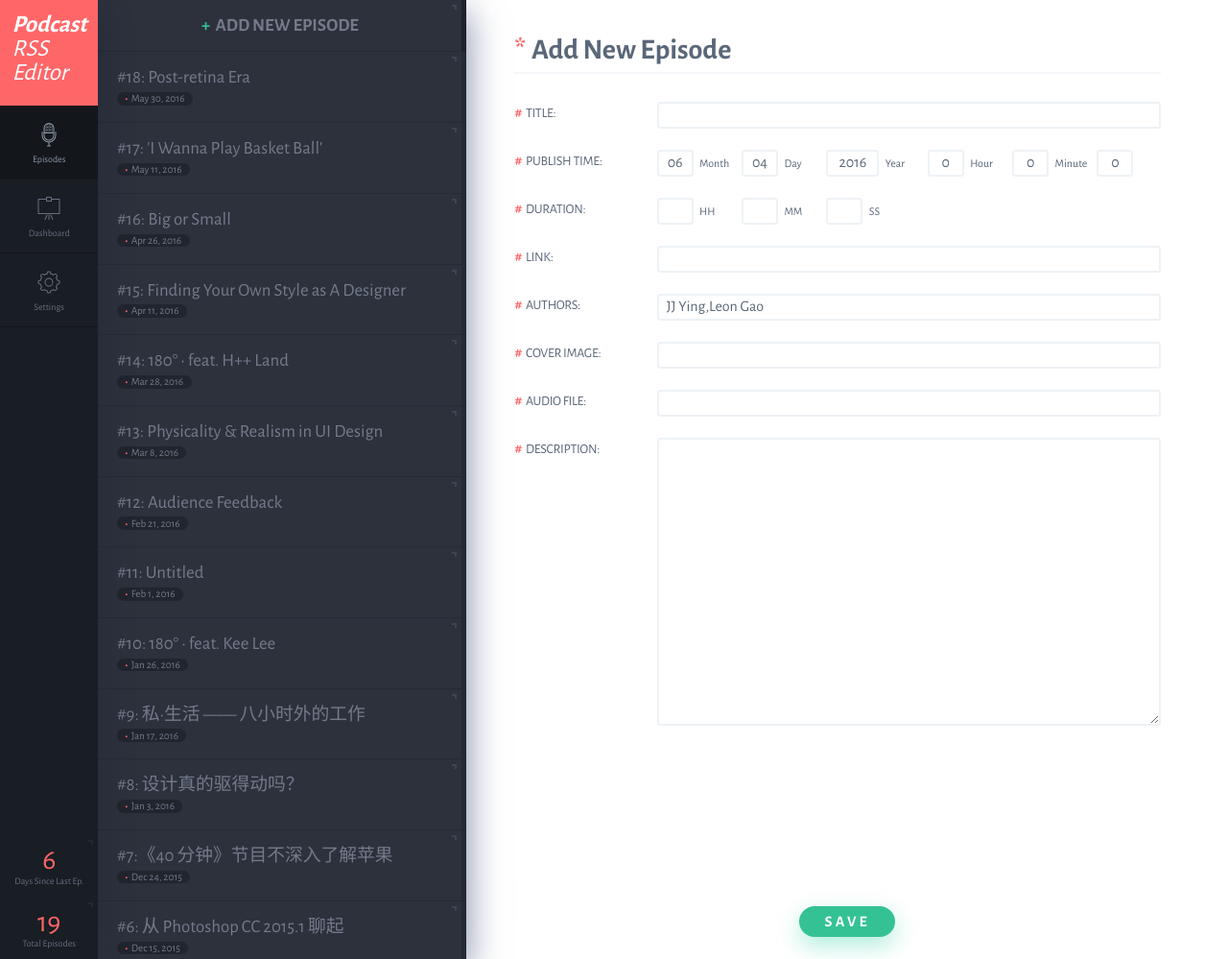
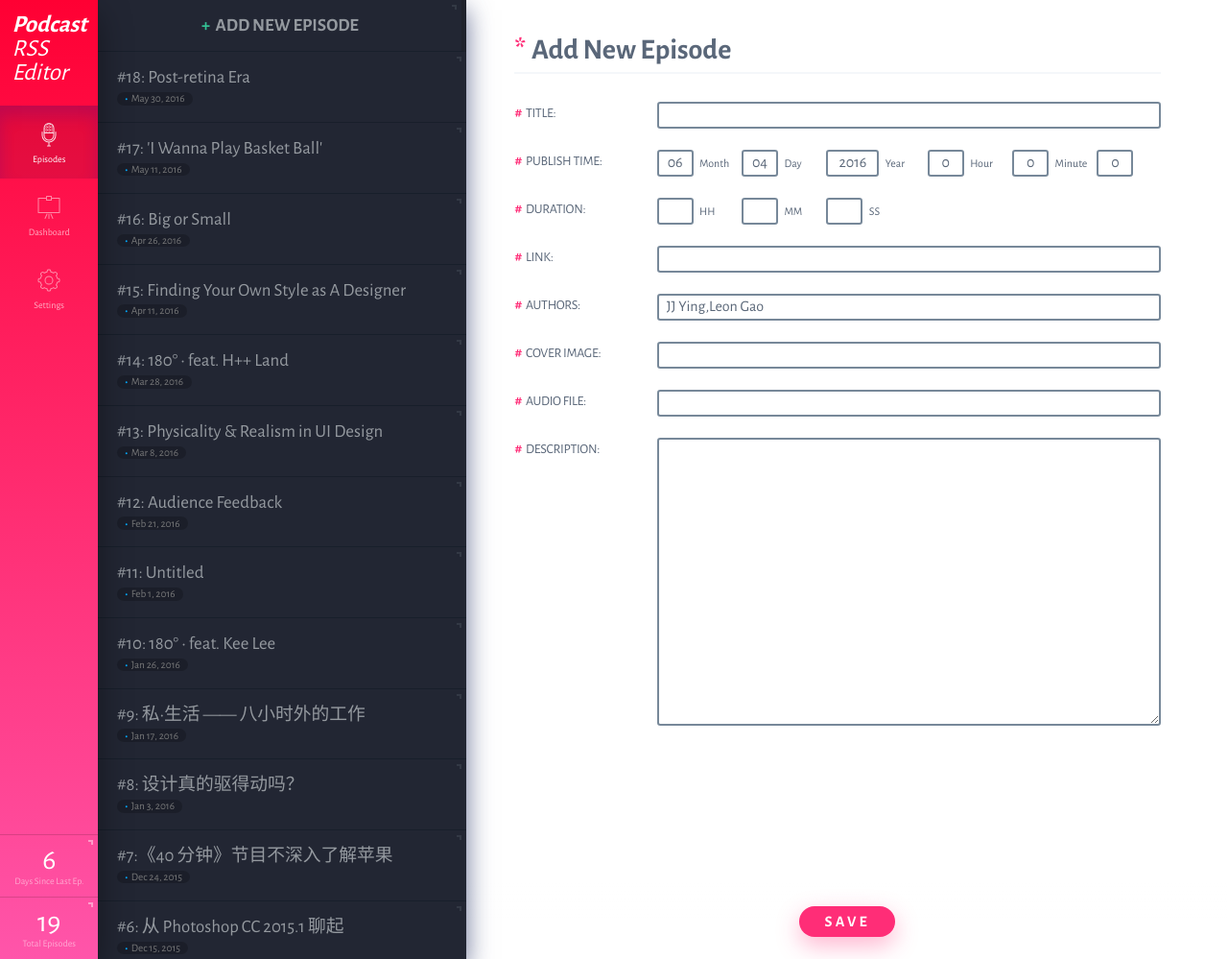
Before and after one commit to JJYing/Podcast-RSS-Editor, a PHP site: the page made by index.php in a window 1280 px wide. Shown: the whole page at 96% size. Run offline with PHP 8.4, Linux system fonts and the light colour scheme; data that the repository does not hold is empty; some libraries are stand-ins or nearby versions.

Commit message:
New Style

```diff
--- a/styles.css
+++ b/styles.css
@@ -37,21 +37,20 @@ input, select, textarea{
 }
 /*~Nav*/
 nav{
-	background: #191d24;
+	background: linear-gradient(180deg, #f03, #f5a);
 	width: 8%;
 	height: 100%;
 	position: fixed;
 	left: 0;
 	top: 0;
 	z-index: 999;
-	box-shadow: 0px 13px 35px rgba(25,31,54,0.35);
+	box-shadow: 0px 15px 35px rgba(0, 0, 0, 0.4);
 }
 .logo{
 	color: #fff;
 	font-size: 2.5em;
 	font-weight: 100;
 	width: 100%;
-	background: #ff6668;
 	padding: .5em;
 	display: block;
 	height: 110px;
@@ -61,19 +60,20 @@ nav>ul li{
 	list-style: none;
 }
 nav>ul li .highlight{
-	background: #13171c;
-	color: #8d98a6;
+	background: rgba(0, 0, 0, .1);
+	box-shadow: inset 0px 11px 16px rgba(52, 12, 155, 0.2);
+	color: #fff;
 }
 nav>ul li .highlight path{
-	fill: #8d98a6;
+	fill: 	rgba(255, 255, 255, .85);
 }
 nav>ul li a{
-	color: #66707d;
+	color: 	rgba(255, 255, 255, .65);
 	display: block;
 	padding: 1.5em 2em;
-	border-bottom: 1px solid #13151c;
+	/*border-bottom: 1px solid rgba(0, 0, 0, .15);*/
 	text-align: center;
-	-webkit-transition: color .1s ease-out;
+	transition: color .1s ease-out;
 }
 nav>ul li a:hover{
 	color: #fff;
@@ -85,8 +85,8 @@ nav>ul li svg{
 	height: 30px;
 }
 nav>ul li svg path{
-	fill: #66707d;
-	-webkit-transition: all .1s ease-out;
+	fill: 	rgba(255, 255, 255, .5);
+	transition: all .1s ease-out;
 }
 nav>ul li a:hover path{
 	fill: #fff;
@@ -95,7 +95,7 @@ nav>ul li a:hover path{
 .nav-dashboard{
 	font-size: 1em;
 	line-height: 1.5;
-	color: #66707d;
+	color: rgba(255, 255, 255, .5);
 	width: 8%;
 	position: fixed;
 	bottom: 0;
@@ -104,7 +104,7 @@ nav>ul li a:hover path{
 	display: block;
 	list-style: none;
 	padding: 1em;
-	border-top: 1px solid #1b1f26;
+	border-top: 1px solid rgba(0, 0, 0, .15);
 	text-align: center;
 	line-height: 1.1;
 	font-weight: 400;
@@ -113,7 +113,7 @@ nav>ul li a:hover path{
 .nav-dashboard strong{
 	font-weight: 200;
 	font-size: 3em;
-	color: #ff6668;
+	color: #fff;
 	font-family: 'Alegreya Sans', 'PingFang SC', 'Hiragino Sans GB', 'Microsoft YaHei', sans-serif;
 }
 /*~Item List*/
@@ -125,31 +125,38 @@ aside{
 	overflow: scroll;
 	overflow-x: auto;
 	left: 8%;
-	z-index: 900;
-	box-shadow: 0px 13px 35px rgba(41,54,105,0.6);
+	z-index: 9;
+	box-shadow: 0px 10px 25px rgba(41,54,105, .7);
+	background: #232733;
 }
 .item{
-	background: #2c313c;
+	background: rgba(23, 30, 56, .05);
 	font-size: 1.5em;
 	display: block;
 	font-weight: 700;
 	line-height: 1.25;
 	display: block;
 	padding: 1em 1.3em;
-	border-bottom: 1px solid #252b36;
-	border-right: 5px solid #252a33;
+	border-bottom: 1px solid rgba(10, 20, 30, .4);
 	cursor: pointer;
-	-webkit-transition: all .1s ease-in;
+	transition: all .1s ease-in;
 	position: relative;
 }
 .item.highlight{
-	background: #252b36;
-	border-right: 5px solid #171922;
+	background: #789;
+	/*border-right: 5px solid #445566;*/
+	border-bottom: 1px solid rgba(10, 20, 30, .8);
+	box-shadow: inset -4px 13px 29px rgba(44, 55, 66, 0.2);
 }
 .item:hover{
-	background: #34c295;
-	border-right: 5px solid #3ee6ab;
-	border-bottom: 1px solid #34c295;
+	background: rgba(10, 0, 20, .15);
+	/*border-right: 5px solid rgba(0, 20, 60, .05);*/
+	box-shadow: none;
+}
+.item.highlight:hover{
+	background: #789;
+	color: #fff;
+	box-shadow: inset -4px 13px 29px rgba(44, 55, 66, 0.2);
 }
 .add-new-item{
 	text-align: center;
@@ -165,44 +172,45 @@ aside{
 	color: #34c295;
 	margin: 0 .3em 0 0;
 }
-.item:hover h1,
-.item:hover h1:before,
-.item:hover .item-date{
-	color: #fff;
-}
 h1{
 	font-size: 1.25em;
-	color: #737a8a;
+	color: #94999f;
 	font-weight: 400;
-	-webkit-transition: all .1s ease-in;
+	transition: all .1s ease-in;
 }
 .item.highlight h1{
-	font-weight: 900;
-	color: #cecfd1;
+	font-weight: 400;
+	color: #e4eaf7;
 }
 .item.highlight:hover h1{
 	color: #fff;
 }
 .item-date{
 	font-size: .75em;
-	color: #737a8a;
+	color: #777879;
 	display: inline-block;
 	margin-top: .3em;
-	background: rgba(0, 0, 0, .25);
+	background: rgba(0, 0, 0, .2);
 	line-height: 1;
 	padding: .1em .75em;
 	border-radius: 1em;
 	font-weight: 300;
-	-webkit-transition: all .1s ease-in;
+	transition: all .1s ease-in;
 }
 .item-date:before{
 	content: "•";
 	font-weight: 900;
-	color: #ff6668;
+	color: #0af;
 	margin: 0 .3em 0 0;
 }
 .item.highlight .item-date:before{
-	color: #34c295;
+	color: #f03;
+}
+.item:hover h1,
+.item:hover h1:before,
+.item.highlight .item-date,
+.item:hover .item-date{
+	color: #fff;
 }
 /* Edit Panel */
 .panel{
@@ -211,6 +219,7 @@ h1{
 	background: #fff;
 	position: fixed;
 	right: 0;
+	z-index: 2;
 	height: 100%;
 	display: inline-block;
 }
@@ -234,7 +243,7 @@ h2{
 h2:before{
 	content: "*";
 	font-weight: 900;
-	color: #ff6668;
+	color: #ff2d77;
 	margin: 0 .2em 0 0;
 }
 .edit-panel section{
@@ -249,24 +258,24 @@ h3{
 	display: inline-block;
 	width: 18%;
 	padding: 0 1em 0 0;
-	font-weight: 100;
+	font-weight: 300;
 	letter-spacing: -0.02em;
 	text-transform: uppercase;
 	font-size: .7em;
 	line-height: 50px;
 	vertical-align: middle;
-	-webkit-transition: all .1s ease-in;
+	transition: all .1s ease-in;
 }
 h3:before{
 	content: "#";
 	padding: 0 .3em 0 0;
-	color: #ff6668;
+	color: #ff2d77;
 	font-weight: 700;
-	-webkit-transition: all .1s ease-in;
+	transition: all .1s ease-in;
 }
 .edit-panel section:hover h3,
 .edit-panel section:hover h3:before{
-	color: #34c295;
+	color: #ff2d77;
 /*	text-indent: .4em;*/
 	font-weight: 400;
 }
@@ -280,24 +289,25 @@ h3:before{
 	font-size: .75rem;
 }
 input[type=text],textarea{
-	border: 2px solid #eef2f6;
+	border: 2px solid #789;
 	color: #5a6778;
 	padding: .15em .5em;
 	font-size: .8em;
+	background: #fff;
 	width: 100%;
 	border-radius: .2em;
 	margin: 14px 8% 0 0;
 	font-family: 'Alegreya Sans', 'PingFang SC', 'Hiragino Sans GB', 'Microsoft YaHei', sans-serif;
-	-webkit-transition: all .1s ease-in;
+	transition: all .1s ease-in;
 	font-size: 1rem;
 }
 .edit-panel section:hover input[type=text],
 .edit-panel section:hover textarea{
-	border: 2px solid #34c295;
+	border: 2px solid #ff2d77;
 	background: #fefefe;
-	box-shadow: 0px 8px 19px rgba(26,204,156,0.15);
+	box-shadow: 0px 8px 19px rgba(255,102,104,0.15);
 	z-index: 99999;
-	-webkit-transform: translate(0,-2px);
+	/*transform: translate(0,-2px);*/
 }
 .edit-duration input,
 .edit-date input{
@@ -330,7 +340,7 @@ input[type=submit],
 	display: block;
 	font-size: 16px;
 	line-height: 32px;
-	background: #34c295;
+	background: #ff2d77;
 	color: #fff;
 	font-weight: 700;
 	font-family: 'Alegreya Sans', 'PingFang SC', 'Hiragino Sans GB', 'Microsoft YaHei', sans-serif;
@@ -338,22 +348,22 @@ input[type=submit],
 	letter-spacing: .2em;
 	cursor: pointer;
 	text-transform: uppercase;
+	transition: all .1s ease-out;
 	margin: 25px auto 0;
-	box-shadow: 0px 9px 25px rgba(26,204,156,0.35);
+	box-shadow: 0px 9px 25px rgba(255,45,119,0.35);
 	opacity: 0;
 }
 input[type=submit]:hover,
 .settings select:hover{
-	background: #ff6668;
-	box-shadow: 0px 9px 25px rgba(255,102,104,0.35);
+	background: #ff55aa;
+	box-shadow: 0px 9px 25px rgba(255,85,170,0.35);
 }
 /*~Dashboard*/
 .dashboard{
 	width: 92%;
 	height: 100%;
-	background: #fff;
-	background: #13171c;
-	z-index: 99999;
+	background: #232733;
+	z-index: 99;
 	position: absolute;
 	top: 0;
 	right: 0;
@@ -507,30 +511,39 @@ input[type=submit]:hover,
 .scale-in-3{-webkit-animation: scale-in .4s ease-out 0.2s 1 forwards;opacity: 0;}
 .scale-in-4{-webkit-animation: scale-in .4s ease-out 0.3s 1 forwards;opacity: 0;}
 .scale-in-5{-webkit-animation: scale-in .4s ease-out 0.4s 1 forwards;opacity: 0;}
+
+.bar-in-1{-webkit-animation: bar-in .5s ease-out 0.4s 1 forwards; transform-origin:50% 100%;transform: scaleY(0)}
+.bar-in-2{-webkit-animation: bar-in .5s ease-out 0.5s 1 forwards; transform-origin:50% 100%;transform: scaleY(0)}
+.bar-in-3{-webkit-animation: bar-in .5s ease-out 0.6s 1 forwards; transform-origin:50% 100%;transform: scaleY(0)}
+.bar-in-4{-webkit-animation: bar-in .5s ease-out 0.7s 1 forwards; transform-origin:50% 100%;transform: scaleY(0)}
+.bar-in-5{-webkit-animation: bar-in .5s ease-out 0.8s 1 forwards; transform-origin:50% 100%;transform: scaleY(0)}
+.bar-in-6{-webkit-animation: bar-in .5s ease-out 0.9s 1 forwards; transform-origin:50% 100%;transform: scaleY(0)}
+.bar-in-7{-webkit-animation: bar-in .5s ease-out 1s 1 forwards; transform-origin:50% 100%;transform: scaleY(0)}
+
 @-webkit-keyframes 'right-in' {
-	0%{-webkit-transform: translate(80px, 0);opacity:0}
-	50%{-webkit-transform: translate(-15px, 0);opacity:0.5}
-	70%{-webkit-transform: translate(10px, 0);opacity:0.7}
-	85%{-webkit-transform: translate(-5px, 0);opacity:0.85}
-	100%{-webkit-transform: translate(0, 0);opacity:1}
+	0%{transform: translate(80px, 0);opacity:0}
+	50%{transform: translate(-15px, 0);opacity:0.5}
+	70%{transform: translate(10px, 0);opacity:0.7}
+	85%{transform: translate(-5px, 0);opacity:0.85}
+	100%{transform: translate(0, 0);opacity:1}
 }
 @-webkit-keyframes 'panel-in' {
-	0%{-webkit-transform: translate(780px, 0);opacity:0}
-	50%{-webkit-transform: translate(-15px, 0);opacity:0.5}
-	70%{-webkit-transform: translate(10px, 0);opacity:0.7}
-	85%{-webkit-transform: translate(-5px, 0);opacity:0.85}
-	100%{-webkit-transform: translate(0, 0);opacity:1}
+	0%{transform: translate(780px, 0);opacity:0}
+	50%{transform: translate(-15px, 0);opacity:0.5}
+	70%{transform: translate(10px, 0);opacity:0.7}
+	85%{transform: translate(-5px, 0);opacity:0.85}
+	100%{transform: translate(0, 0);opacity:1}
 }
 @-webkit-keyframes 'fade-in' {
 	0%{opacity:0}
 	100%{opacity:1}
 }
 @-webkit-keyframes 'scale-in' {
-	0%{-webkit-transform: scale(0);opacity:0}
-	50%{-webkit-transform: scale(1.1);opacity:0.5}
-	70%{-webkit-transform: scale(0.9);opacity:0.7}
-	85%{-webkit-transform: scale(1.05);opacity:0.85}
-	100%{-webkit-transform: scale(1);opacity:1}
+	0%{transform: scale(0);opacity:0}
+	50%{transform: scale(1.1);opacity:0.5}
+	70%{transform: scale(0.9);opacity:0.7}
+	85%{transform: scale(1.05);opacity:0.85}
+	100%{transform: scale(1);opacity:1}
 }
 @-webkit-keyframes 'notification-out' {
 	0%{height: auto;}
@@ -538,6 +551,14 @@ input[type=submit]:hover,
 	93%{height: auto; padding: 1em 0; display: block;}
 	100%{height: 0px; display: none; padding: 0}
 }
+@-webkit-keyframes 'bar-in'{
+	0%{transform: scaleY(0)}
+	50%{transform: scaleY(1.1)}
+	70%{transform: scaleY(0.9)}
+	85%{transform: scaleY(1.05)}
+	100%{transform: scaleY(1)}
+}
+
 /*~Decorations*/
 .item:before,
 .nav-dashboard li:before,
@@ -545,16 +566,19 @@ input[type=submit]:hover,
 	content: "";
 	width: 3px;
 	height: 3px;
-	border-top: 2px solid #3d4452;
-	border-right: 2px solid #3d4452;
+	border-top: 2px solid #333945;
+	border-right: 2px solid #333945;
 	display: block;
 	position: absolute;
 	top: 5px;
 	right: 5px;
-	-webkit-transition: all .1s ease-out;
+	transition: all .1s ease-out;
+}
+.dashboard section:before{
+	border-color: rgba(255, 255, 255, .15);
 }
 .nav-dashboard li:before{
-	border-color: #242833;
+	border-color: rgba(255, 255, 255, .45);
 }
 .item:hover:before{
 	border-color: #fff;
```
Also changed, not shown: other parts of styles.css (+40 -46 lines), index.php (+23 -20 lines).
